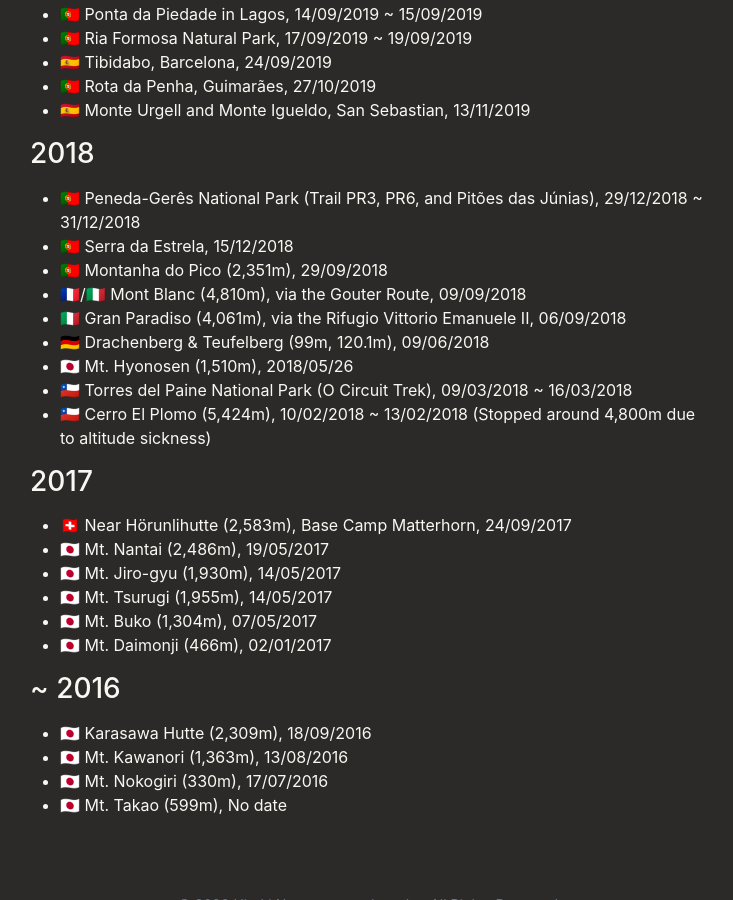
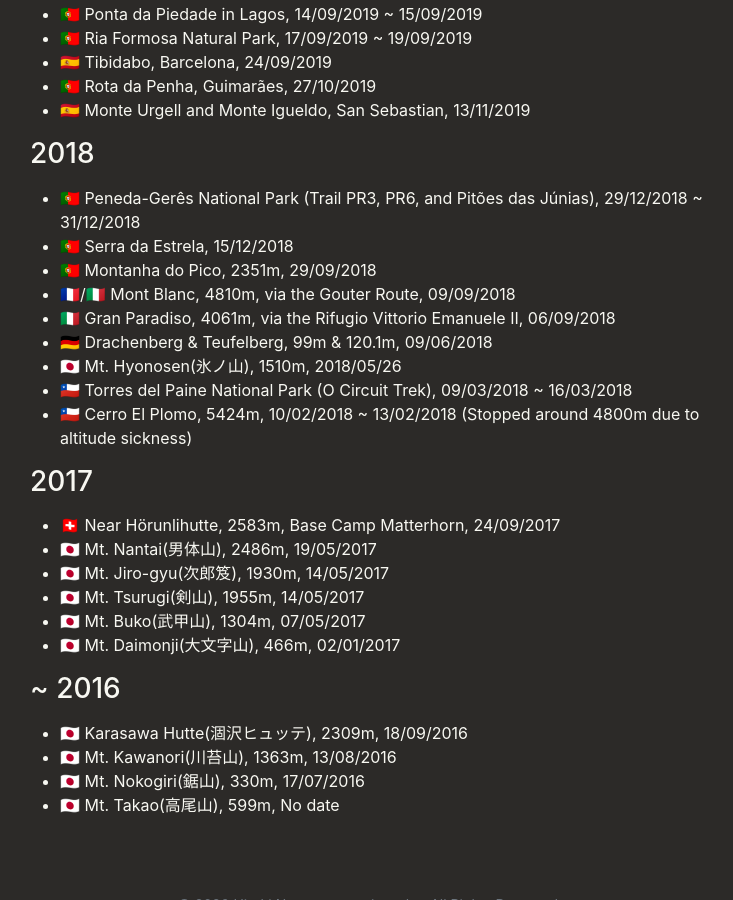
Before and after one commit to pixyzehn/pixyzehn.com, a Jekyll site: the page built from pages/trekking.md, in a window 1280 px wide and 900 px high, scrolled down 762 px. Shown: the whole window, without its empty margins (270-1003 px from the left). Built offline with Jekyll 4.4.1, drawn with Linux system fonts in a browser that asks for light colours; nearby versions of some CDN libraries; library files that are not in the unit come from our copies.

Commit message:
Update trekking.md

```diff
--- a/pages/trekking.md
+++ b/pages/trekking.md
@@ -30,26 +30,26 @@ permalink: /trekking/
 
 - 🇵🇹 Peneda-Gerês National Park (Trail PR3, PR6, and Pitões das Júnias), 29/12/2018 ~ 31/12/2018
 - 🇵🇹 Serra da Estrela, 15/12/2018
-- 🇵🇹 Montanha do Pico (2,351m), 29/09/2018
-- 🇫🇷/🇮🇹 Mont Blanc (4,810m), via the Gouter Route, 09/09/2018
-- 🇮🇹 Gran Paradiso (4,061m), via the Rifugio Vittorio Emanuele II, 06/09/2018
-- 🇩🇪 Drachenberg & Teufelberg (99m, 120.1m), 09/06/2018
-- 🇯🇵 Mt. Hyonosen (1,510m), 2018/05/26
+- 🇵🇹 Montanha do Pico, 2351m, 29/09/2018
+- 🇫🇷/🇮🇹 Mont Blanc, 4810m, via the Gouter Route, 09/09/2018
+- 🇮🇹 Gran Paradiso, 4061m, via the Rifugio Vittorio Emanuele II, 06/09/2018
+- 🇩🇪 Drachenberg & Teufelberg, 99m & 120.1m, 09/06/2018
+- 🇯🇵 Mt. Hyonosen(氷ノ山), 1510m, 2018/05/26
 - 🇨🇱 Torres del Paine National Park (O Circuit Trek), 09/03/2018 ~ 16/03/2018
-- 🇨🇱 Cerro El Plomo (5,424m), 10/02/2018 ~ 13/02/2018 (Stopped around 4,800m due to altitude sickness)
+- 🇨🇱 Cerro El Plomo, 5424m, 10/02/2018 ~ 13/02/2018 (Stopped around 4800m due to altitude sickness)
 
 ## 2017
 
-- 🇨🇭 Near Hörunlihutte (2,583m), Base Camp Matterhorn, 24/09/2017
-- 🇯🇵 Mt. Nantai (2,486m), 19/05/2017
-- 🇯🇵 Mt. Jiro-gyu (1,930m), 14/05/2017
-- 🇯🇵 Mt. Tsurugi (1,955m), 14/05/2017
-- 🇯🇵 Mt. Buko (1,304m), 07/05/2017
-- 🇯🇵 Mt. Daimonji (466m), 02/01/2017
+- 🇨🇭 Near Hörunlihutte, 2583m, Base Camp Matterhorn, 24/09/2017
+- 🇯🇵 Mt. Nantai(男体山), 2486m, 19/05/2017
+- 🇯🇵 Mt. Jiro-gyu(次郎笈), 1930m, 14/05/2017
+- 🇯🇵 Mt. Tsurugi(剣山), 1955m, 14/05/2017
+- 🇯🇵 Mt. Buko(武甲山), 1304m, 07/05/2017
+- 🇯🇵 Mt. Daimonji(大文字山), 466m, 02/01/2017
 
 ## ~ 2016
 
-- 🇯🇵 Karasawa Hutte (2,309m), 18/09/2016
-- 🇯🇵 Mt. Kawanori (1,363m), 13/08/2016
-- 🇯🇵 Mt. Nokogiri (330m), 17/07/2016
-- 🇯🇵 Mt. Takao (599m), No date
+- 🇯🇵 Karasawa Hutte(涸沢ヒュッテ), 2309m, 18/09/2016
+- 🇯🇵 Mt. Kawanori(川苔山), 1363m, 13/08/2016
+- 🇯🇵 Mt. Nokogiri(鋸山), 330m, 17/07/2016
+- 🇯🇵 Mt. Takao(高尾山), 599m, No date
```
